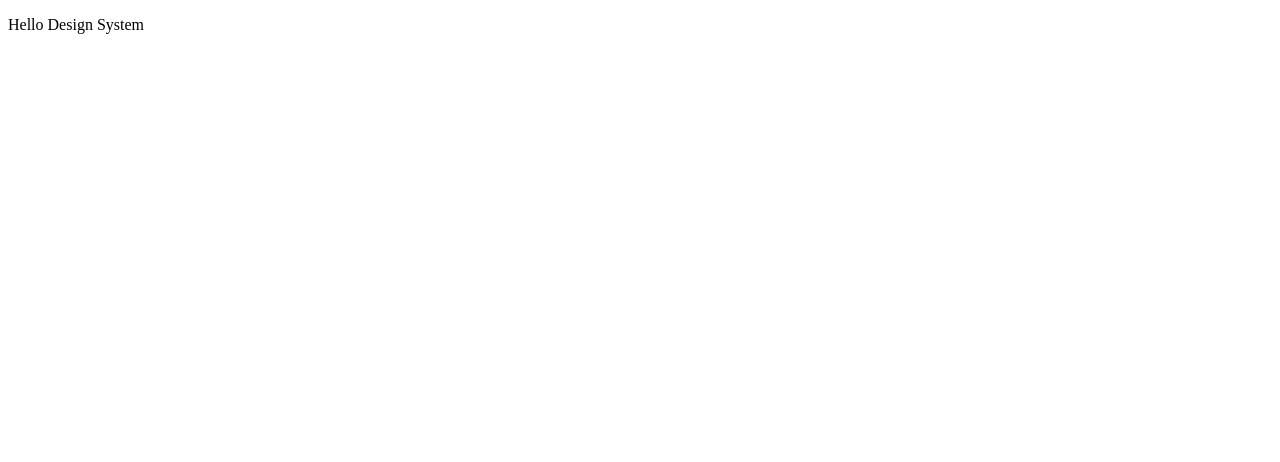
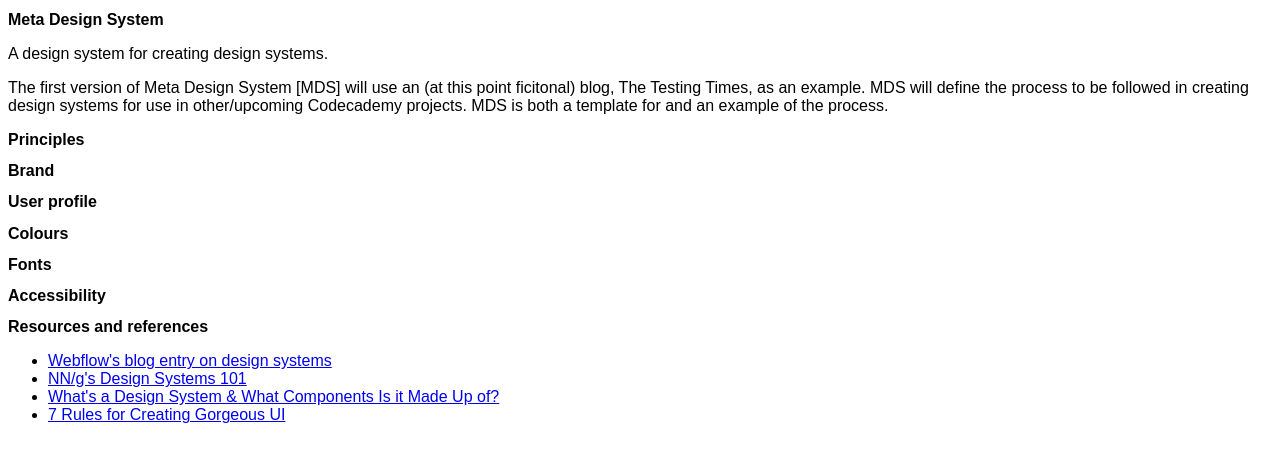
Before and after one commit to mcnairsa/design-system, a plain HTML site: page index.html in a window 1280 px wide. Drawn offline with Linux system fonts and the light colour scheme.

Commit message:
Add sections to index.html

```diff
--- a/index.html
+++ b/index.html
@@ -7,6 +7,37 @@
         <title>Meta Design System</title>
     </head>
     <body>
-        <p>Hello Design System</p>
+        <h1>Meta Design System</h1>
+        <p>A design system for creating design systems.</p>
+        <p>The first version of Meta Design System [MDS] will use an (at this point ficitonal) blog, The Testing Times, as an example. MDS will define the process to be followed in creating design systems for use in other/upcoming Codecademy projects. MDS is both a template for and an example of the process.</p>
+        <main>
+            <section>
+                <h2>Principles</h2>
+            </section>
+            <section>
+                <h2>Brand</h2>
+            </section>
+            <section>
+                <h2>User profile</h2>
+            </section>
+            <section>
+                <h2>Colours</h2>
+            </section>
+            <section>
+                <h2>Fonts</h2>
+            </section>
+            <section>
+                <h2>Accessibility</h2>
+            </section>
+            <section>
+                <h2>Resources and references</h2>
+                <ul>
+                    <li><a href="https://webflow.com/blog/design-systems">Webflow's blog entry on design systems</a></li>
+                    <li><a href="https://www.nngroup.com/articles/design-systems-101/">NN/g's Design Systems 101</a></li>
+                    <li><a href="https://blog.hubspot.com/website/design-system">What's a Design System & What Components Is it Made Up of?</a></li>
+                    <li><a href="https://medium.com/@erikdkennedy/7-rules-for-creating-gorgeous-ui-part-1-559d4e805cda">7 Rules for Creating Gorgeous UI</a></li>
+                </ul>
+            </section>
+        </main>
     </body>
 </html>
--- a/resources/css/style.css
+++ b/resources/css/style.css
@@ -2,4 +2,6 @@
 
 * {
     box-sizing: border-box;
+    font-family: sans-serif;
+    font-size: 16px;
 }
```
